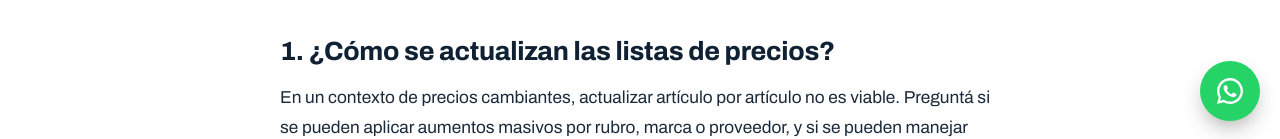
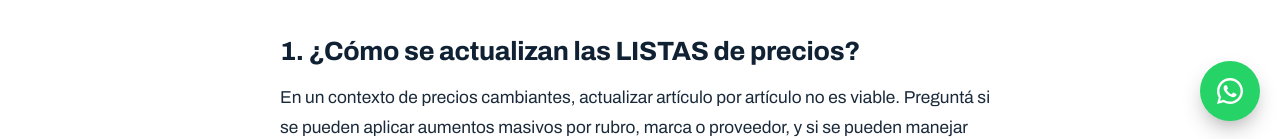
Before and after one commit to juanmanuelali1982-sys/redesoft, a website: page public/blog/sistema-de-gestion-para-corralones.html in a window 1280 px wide. Shown: the part 659-798 px from the top of the page. Drawn offline with Linux system fonts and the light colour scheme.

Commit message:
Update sistema-de-gestion-para-corralones.html

```diff
--- a/public/blog/sistema-de-gestion-para-corralones.html
+++ b/public/blog/sistema-de-gestion-para-corralones.html
@@ -40,7 +40,7 @@
 <p>Un corralón de materiales de construcción tiene una operatoria muy particular: miles de artículos, precios que cambian con frecuencia, productos que se compran de una forma y se venden de otra, y una coordinación constante entre el mostrador y el patio o depósito.</p>
 <p>Por eso, al elegir un <strong>sistema de gestión para corralones</strong>, no alcanza con preguntar si “factura y controla stock”. Estas son las preguntas que conviene llevar a cualquier demo.</p>
 
-<h2>1. ¿Cómo se actualizan las listas de precios?</h2>
+<h2>1. ¿Cómo se actualizan las LISTAS de precios?</h2>
 <p>En un contexto de precios cambiantes, actualizar artículo por artículo no es viable. Preguntá si se pueden aplicar aumentos masivos por rubro, marca o proveedor, y si se pueden manejar distintas listas por tipo de cliente.</p>
 
 <h2>2. ¿Maneja distintas unidades de medida?</h2>
```
